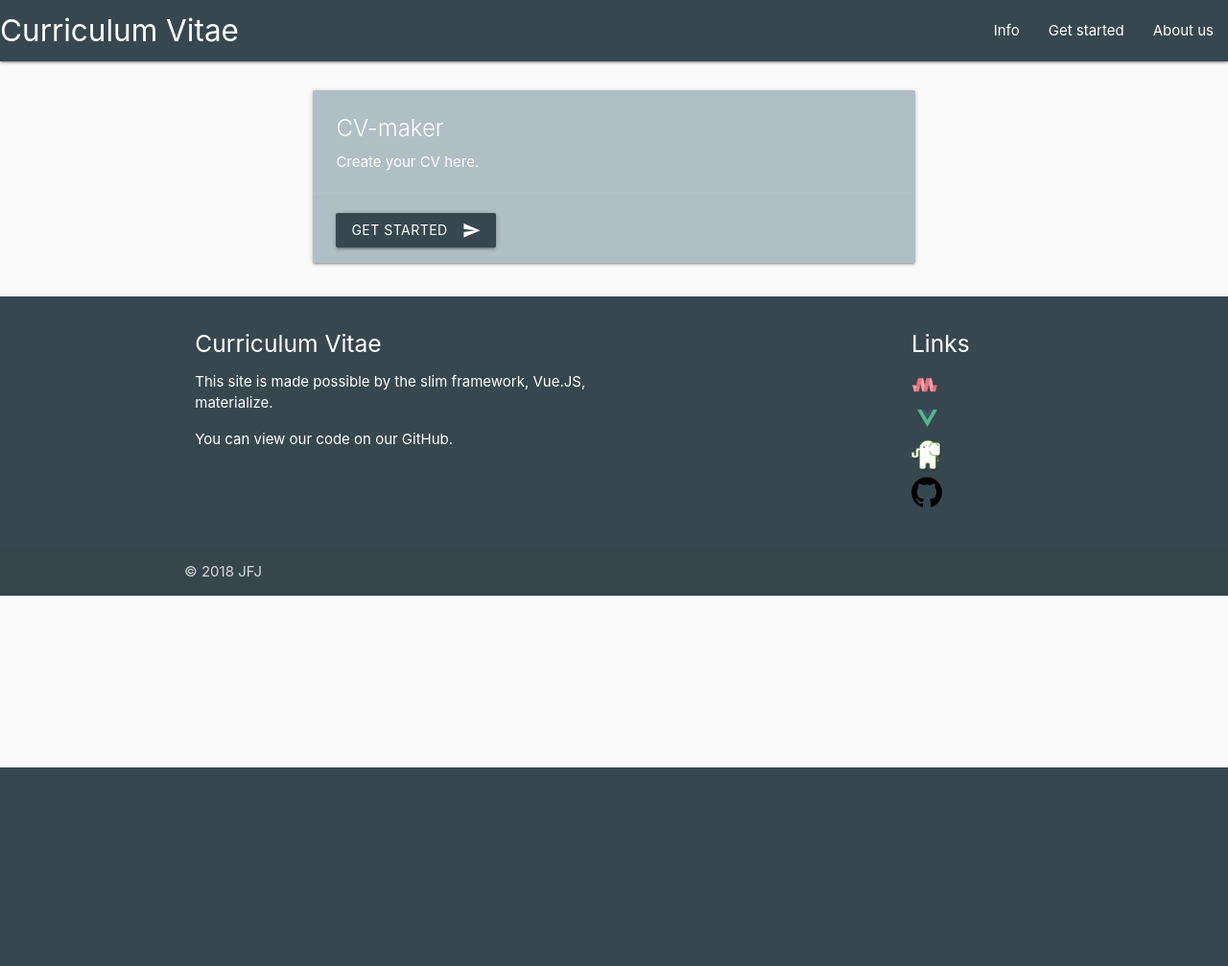
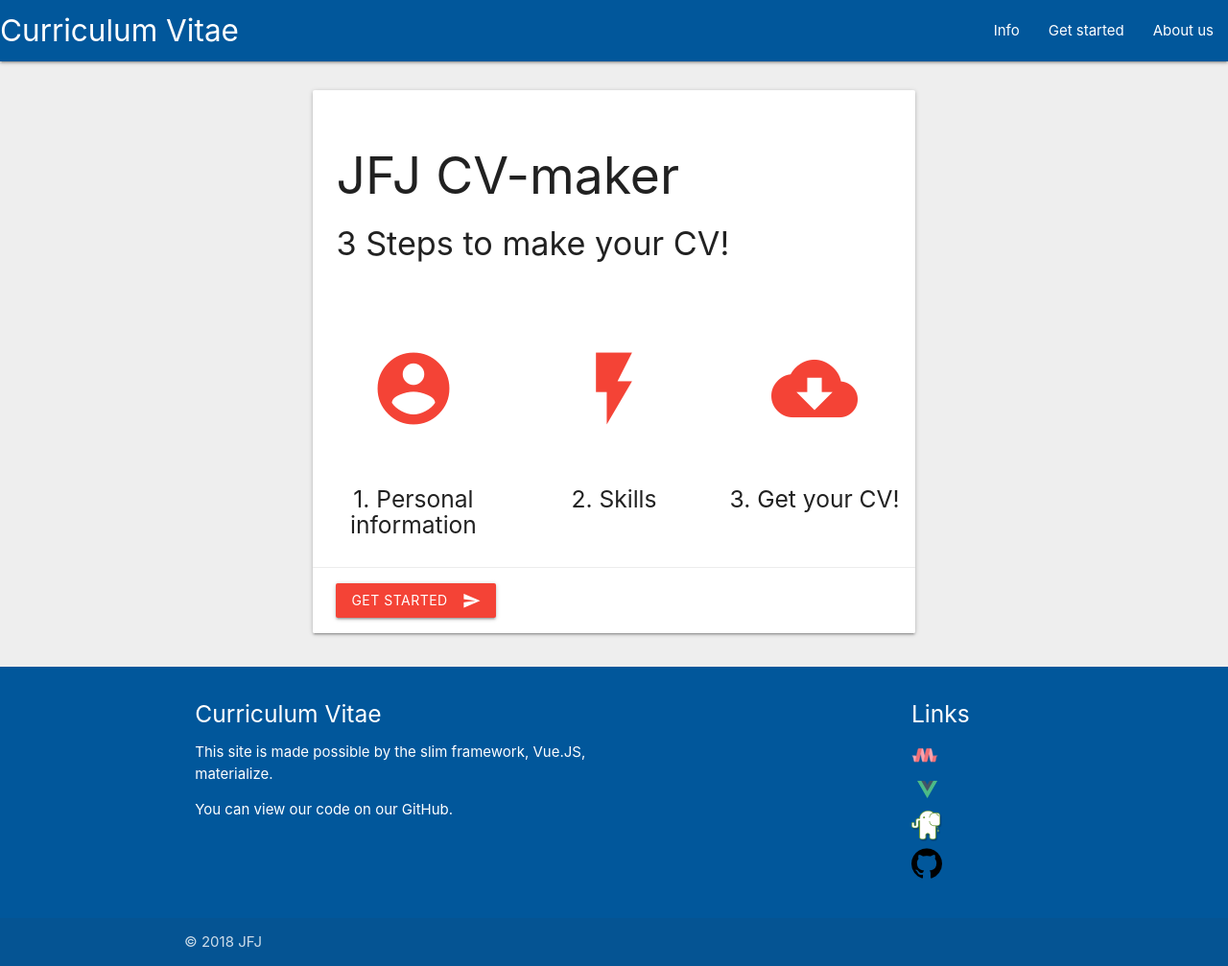
Before and after one commit to vives-webapplications-2018/vue-project-cv-maker-jfj, a PHP site: page /templates/index.phtml in a window 1280 px wide. Shown: the whole page at 96% size. Before the commit the page ends 800 px from the top, so only its background shows below. Run offline with PHP 8.4, Linux system fonts and the light colour scheme.

Commit message:
changed colors and updated card homepage

```diff
--- a/templates/index.phtml
+++ b/templates/index.phtml
@@ -11,9 +11,9 @@
         <link href="https://fonts.googleapis.com/icon?family=Material+Icons" rel="stylesheet">
         <script src="https://cdn.jsdelivr.net/npm/vue/dist/vue.js"></script>
     </head>
-    <body class="#fafafa grey lighten-5">
+    <body class="grey lighten-3">
     <nav>
-    <div class="nav-wrapper #37474f blue-grey darken-3">
+    <div class="nav-wrapper light-blue darken-4">
       <a href="#" class="brand-logo">Curriculum Vitae</a>
       <ul id="nav-mobile" class="right hide-on-med-and-down">
         <li><a href="#">Info</a></li>
@@ -27,13 +27,33 @@
         <div class="container">
             <div v-show="show === 1" class="row">
                 <div>
-                <div class="card blue-grey lighten-3">
-                    <div class="card-content white-text">
-                    <span class="card-title">CV-maker</span>
-                    <p>Create your CV here.</p>
+                    <div class="card">
+                        <div class="card-content">
+                            <span class="card-title"><h2>JFJ CV-maker</h2></span>
+                            <h4>3 Steps to make your CV!</h4>
+                        </div>
+                        <div class="row">
+                            <div class="col s4">
+                                <div class="center promo promo-example"style="margin-top:50px">
+                                    <i class="large material-icons red-text">account_circle</i>
+                                    <h5 class="promo-caption"style="margin-top:50px">1. Personal information</h5>
+                                </div>
+                            </div>
+                            <div class="col s4">
+                                <div class="center promo promo-example" style="margin-top:50px">
+                                    <i class="large material-icons red-text">flash_on</i>
+                                    <h5 class="promo-caption"style="margin-top:50px">2. Skills</h5>
+                                </div>
+                            </div>
+                            <div class="col s4">
+                                <div class="center promo promo-example"style="margin-top:50px">
+                                    <i class="large material-icons red-text">cloud_download</i>
+                                    <h5 class="promo-caption"style="margin-top:50px">3. Get your CV!</h5>
+                                </div>
+                            </div>
                         </div>
                     <div class="card-action">
-                    <button v-on:click.prevent="incrementStep" class="btn waves-effect waves-light white-tex #37474f blue-grey darken-3" type="submit" name="action">Get started
+                        <button v-on:click.prevent="incrementStep" class="btn waves-effect waves-light red" type="submit" name="action">Get started
                             <i class="material-icons right">send</i>
                         </button>
                     </div>
@@ -45,8 +65,8 @@
     <div class="container">
         <div class="container">
             <div v-show="show === 2" class="row">
-                <div class="progress">
-                    <div class="determinate" style="width: 20%"></div>
+                <div class="progress red lighten-3">
+                    <div class="determinate red" style="width: 20%"></div>
                 </div>
                 <div class="col s12 m12">
                 <form>
@@ -107,12 +127,12 @@
                     </div>
                     <div class= "row">
                         <div class="input-field col s6">
-                            <button v-on:click.prevent="decrementStep" class="btn waves-effect waves-light col s12" type="submit" name="action">Back
+                            <button v-on:click.prevent="decrementStep" class="btn waves-effect waves-light col s12 red" type="submit" name="action">Back
                                 <i class="material-icons right">send</i>
                             </button>
                             </div>
                             <div class="input-field col s6">
-                                <button v-on:click.prevent="incrementStep" class="btn waves-effect waves-light col s12" type="submit" name="action">Next
+                                <button v-on:click.prevent="incrementStep" class="btn waves-effect waves-light col s12 red" type="submit" name="action">Next
                                     <i class="material-icons right">send</i>
                                 </button>
                             </div>
@@ -121,8 +141,8 @@
                 </div>
             </div>
             <div v-show="show === 3" class="row">
-            <div class="progress">
-                    <div class="determinate" style="width: 40%"></div>
+            <div class="progress red lighten-3">
+                    <div class="determinate red" style="width: 40%"></div>
                 </div>
               <div class="col s12 m12">
                 <form>
@@ -165,12 +185,12 @@
                     </div>
                     <div class= "row">
                         <div class="input-field col s6">
-                            <button v-on:click.prevent="decrementStep" class="btn waves-effect waves-light col s12" type="submit" name="action">Back
+                            <button v-on:click.prevent="decrementStep" class="btn waves-effect waves-light col s12 red" type="submit" name="action">Back
                                 <i class="material-icons right">send</i>
                             </button>
                             </div>
                             <div class="input-field col s6">
-                                <button v-on:click.prevent="incrementStep" class="btn waves-effect waves-light col s12" type="submit" name="action">Next
+                                <button v-on:click.prevent="incrementStep" class="btn waves-effect waves-light col s12 red" type="submit" name="action">Next
                                     <i class="material-icons right">send</i>
                                 </button>
                             </div>
@@ -179,8 +199,8 @@
                 </div>
             </div>
             <div v-show="show === 4" class="row">
-            <div class="progress">
-                    <div class="determinate" style="width: 60%"></div>
+            <div class="progress red lighten-3">
+                    <div class="determinate red" style="width: 60%"></div>
                 </div>
               <div class="col s12 m12">
                 <form>
@@ -223,12 +243,12 @@
                     </div>
                     <div class= "row">
                         <div class="input-field col s6">
-                            <button v-on:click.prevent="decrementStep" class="btn waves-effect waves-light col s12" type="submit" name="action">Back
+                            <button v-on:click.prevent="decrementStep" class="btn waves-effect waves-light col s12 red" type="submit" name="action">Back
                                 <i class="material-icons right">send</i>
                             </button>
                             </div>
                             <div class="input-field col s6">
-                                <button v-on:click.prevent="incrementStep" class="btn waves-effect waves-light col s12" type="submit" name="action">Next
+                                <button v-on:click.prevent="incrementStep" class="btn waves-effect waves-light col s12 red" type="submit" name="action">Next
                                     <i class="material-icons right">send</i>
                                 </button>
                             </div>
@@ -237,8 +257,8 @@
                 </div>
             </div>
             <div v-show="show === 5" class="row">
-            <div class="progress">
-                    <div class="determinate" style="width: 80%"></div>
+            <div class="progress red lighten-3">
+                    <div class="determinate red" style="width: 80%"></div>
                 </div>
               <div class="col s12 m12">
                 <form>
@@ -290,12 +310,12 @@
                     </div>
                     <div class= "row">
                         <div class="input-field col s6">
-                            <button v-on:click.prevent="decrementStep" class="btn waves-effect waves-light col s12" type="submit" name="action">Back
+                            <button v-on:click.prevent="decrementStep" class="btn waves-effect waves-light col s12 red" type="submit" name="action">Back
                                 <i class="material-icons right">send</i>
                             </button>
                             </div>
                             <div class="input-field col s6">
-                                <button v-on:click.prevent="incrementStep" class="btn waves-effect waves-light col s12" type="submit" name="action">Next
+                                <button v-on:click.prevent="incrementStep" class="btn waves-effect waves-light col s12 red" type="submit" name="action">Next
                                     <i class="material-icons right">send</i>
                                 </button>
                             </div>
@@ -305,7 +325,7 @@
             </div>
             <div v-show="show === 6" class="row">
             <div class="progress">
-                    <div class="determinate" style="width: 100%"></div>
+                    <div class="determinate red" style="width: 100%"></div>
                 </div>
               <div class="col s12 m12">
                 <form>
@@ -340,12 +360,12 @@
                     </div>
                     <div class= "row">
                         <div class="input-field col s6">
-                            <button v-on:click.prevent="decrementStep" class="btn waves-effect waves-light col s12" type="submit" name="action">Back
+                            <button v-on:click.prevent="decrementStep" class="btn waves-effect waves-light col s12 red" type="submit" name="action">Back
                                 <i class="material-icons right">send</i>
                             </button>
                             </div>
                             <div class="input-field col s6">
-                                <button v-on:click.prevent="incrementStep" class="btn waves-effect waves-light col s12" type="submit" name="action">Next
+                                <button v-on:click.prevent="incrementStep" class="btn waves-effect waves-light col s12 red" type="submit" name="action">Next
                                     <i class="material-icons right">send</i>
                                 </button>
                             </div>
@@ -355,7 +375,7 @@
             </div>
         </div>
     </div>
-    <footer class="page-footer #37474f blue-grey darken-3">
+    <footer class="page-footer light-blue darken-4">
           <div class="container">
             <div class="row">
               <div class="col l6 s12">
```
Lines whose indentation alone changed are shown as unchanged.
